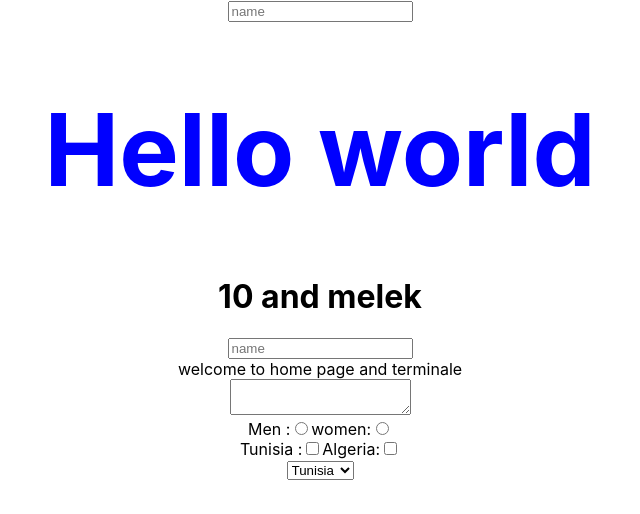
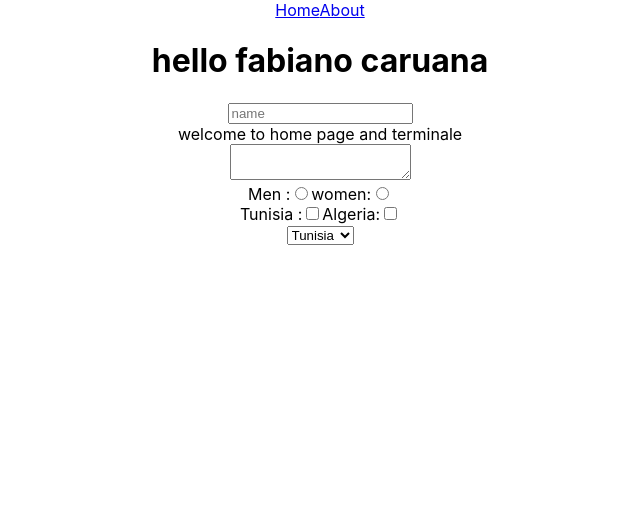
Before and after one commit to melekgomri1/gestionemployee, a React (Create React App) app in the folder employeereact/: page / in a window 1280 px wide. Shown: the top 514 px of the page, without its empty margins (320-960 px from the left). Built offline with nearby package versions, Linux system fonts and the light colour scheme.

Commit message:
route home and about

```diff
--- a/employeereact/package.json
+++ b/employeereact/package.json
@@ -9,6 +9,8 @@
     "bootstrap": "^5.3.3",
     "react": "^18.3.1",
     "react-dom": "^18.3.1",
+    "react-router": "^6.26.2",
+    "react-router-dom": "^6.26.2",
     "react-scripts": "5.0.1",
     "web-vitals": "^2.1.4"
   },
--- /dev/null
+++ b/employeereact/src/About.js
@@ -0,0 +1,11 @@
+import React,{Component} from 'react';
+class About extends React.Component{
+
+    render(){
+        return <div>
+            <h1>hello fabiano caruana</h1>
+
+        </div>
+    }
+}
+export default About
--- a/employeereact/src/App.js
+++ b/employeereact/src/App.js
@@ -1,15 +1,21 @@
-import logo from './logo.svg';
 import './App.css';
 import Home from './Home';
-import {x,name} from'./Test';
+import About from './About';
+import { BrowserRouter, Link, Route, Routes } from 'react-router-dom';
 
 function App() {
   return (
     <div className="App">
-      <input type="text" placeholder="name" ></input>
-     <h1 style={{color:"blue",fontSize:"100px"}}>Hello world</h1>
-     <h1>{x} and {name}</h1>
-     <Home/>
+      <BrowserRouter>
+        <nav>
+          <Link to="/">Home</Link>
+          <Link to="/about">About</Link>
+        </nav>
+        <Routes>
+          <Route path="/" element={<Home />} />
+          <Route path="/about" element={<About />} />
+        </Routes>
+      </BrowserRouter>
     </div>
   );
 }
--- a/employeereact/src/Home.js
+++ b/employeereact/src/Home.js
@@ -3,6 +3,7 @@ class Home extends React.Component{
 
     render(){
         return <div>
+            <h1>hello fabiano caruana</h1>
             <input type="text" placeholder="name" ></input><br></br>
             welcome to home page and terminale<br></br>
             <textarea ></textarea><br></br>
```
Also changed, not shown: 1 other file (tests, documents, lock files or other folders).
